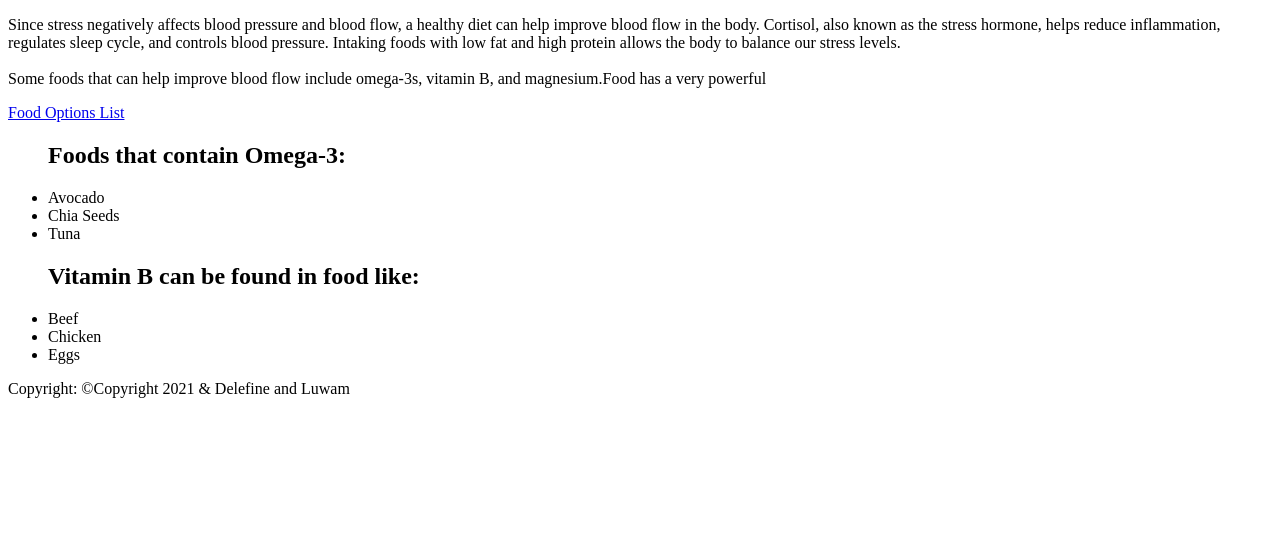
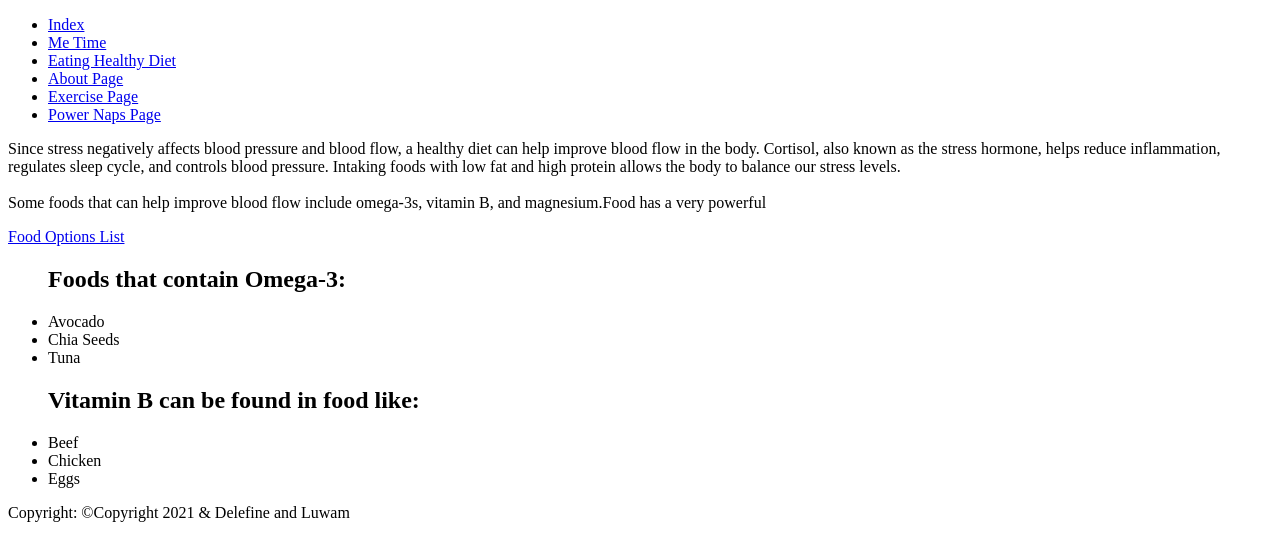
Before and after one commit to emily-m-king/stress_relief_project, a plain HTML site: page public_html/eating_healthy_diet.html in a window 1280 px wide. Drawn offline with Linux system fonts and the light colour scheme.

Commit message:
add in nav to pages

```diff
--- a/public_html/eating_healthy_diet.html
+++ b/public_html/eating_healthy_diet.html
@@ -10,6 +10,32 @@
 </head>
 
 <body>
+	<header>
+    <nav>
+      <ul>
+        <li>
+         <a href="index.html">Index</a>
+        </li>
+         <li>
+         <a href="me_time.html">Me Time</a>
+        </li>
+
+        <li>
+          <a href="eating_healthy_diet.html">Eating Healthy Diet</a>
+        </li>
+
+        <li>
+          <a href="about_page.html">About Page</a>
+        </li>
+        <li>
+          <a href="exercise.html">Exercise Page</a>
+        </li>
+        <li>
+          <a href="power_naps.html">Power Naps Page</a>
+        </li>
+      </ul>
+    </nav>
+  </header>
 	<p>Since stress negatively affects blood pressure and blood flow, a healthy diet can help improve blood flow in the body. Cortisol, also known as the stress hormone, helps reduce inflammation, regulates sleep cycle, and controls blood pressure. Intaking foods with low fat and high protein allows the body to balance our stress levels.
 	<br></br>
 	Some foods that can help improve blood flow include omega-3s, vitamin B, and magnesium.Food has a very powerful
```
Also changed, not shown: public_html/about_page.html (+12 -5 lines), public_html/exercise.html (+12 -4 lines), public_html/index.html (+12 -6 lines), public_html/power_naps.html (+12 -5 lines).
